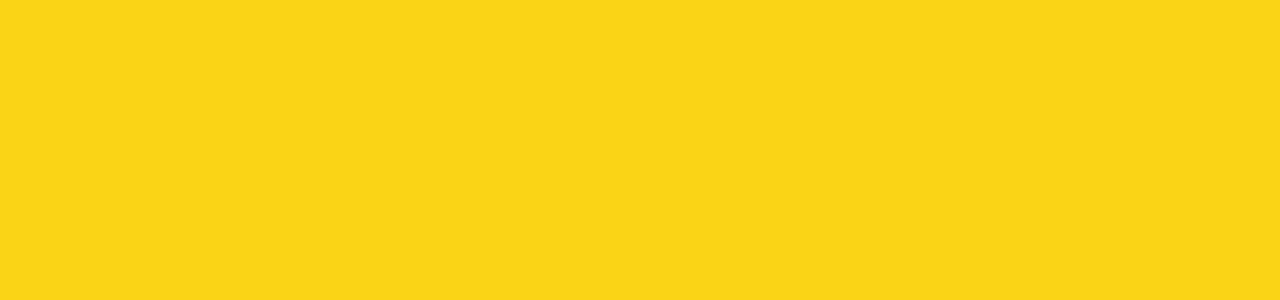
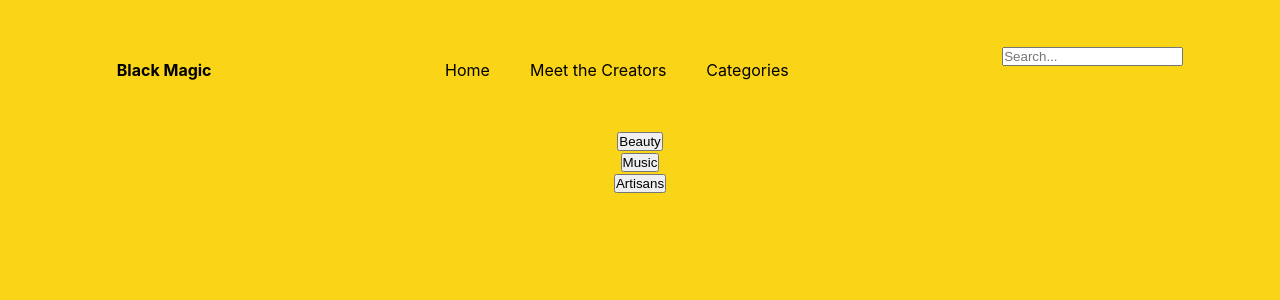
Before and after one commit to MobolanleAdebesin/black-magic-frontend, a React (Create React App) app: page /Categories in a window 1280 px wide. Shown: the top 300 px of the page. Built offline with nearby package versions, Linux system fonts and the light colour scheme.

Commit message:
successfully created the framework pages

```diff
--- a/src/App.css
+++ b/src/App.css
@@ -1,3 +1,4 @@
 body {
   background: rgb(250, 212, 22);
+  text-align: center;
 }
--- a/src/App.js
+++ b/src/App.js
@@ -1,14 +1,43 @@
-import React from 'react';
-import './App.css';
+import React, { Component } from 'react';
+import "./App.css";
+import { BrowserRouter as Router, Route } from "react-router-dom";
+// import "bootstrap/dist/css/bootstrap.min.css"
+import Navbar from "./Navbar";
+import Home from "./Home";
+import MeetTheCreators from "./MeetTheCreators";
+import Categories from "./Categories";
+import Beauty from "./Beauty";
+import Music from "./Music"
+import Artisans from "./Artisans";
+// import Insurance from "./Searchbyinsurance";
+// import Speciality from "./Searchbyspeciality";
+// import CreateProfile from "./Createprofile";
+// import DeleteProfile from "./Deleteprofile";
+// import EditProfile from "./Editprofile"
 
-function App() {
-  return (
-    <div className="App">
-      <header className="App-header">
+class App extends Component {
+  render() {
+    return (
+      <div className="App">
+        <Router>
+          <Navbar />
+          <br />
+          <Route path="/" exact component ={Home}/>
+          <Route path="/MeetTheCreators" exact component ={MeetTheCreators}/>
+          <Route path="/Categories" exact component ={Categories}/>
+          <Route path="/Categories/Beauty" exact component ={Beauty}/>
+          <Route path="/Categories/Music" component ={Music}/>
+          <Route path="/Categories/Artisans" component ={Artisans}/>
+          {/* <Route path="/Doctors/searchbyinsurance" component ={Insurance}/>
+          <Route path="/Doctors/searchbyspeciality" component ={Speciality}/>
+          <Route path="/DoctorEdit/createprofile" component ={CreateProfile}/>
+          <Route path="/DoctorEdit/editprofile" component ={EditProfile}/>
+          <Route path="/DoctorEdit/deleteprofile" component ={DeleteProfile}/> */}
+        </Router>
+      </div>
+    );
+  };
 
-      </header>
-    </div>
-  );
-}
+};
 
 export default App;
--- /dev/null
+++ b/src/Artisans.js
@@ -0,0 +1,13 @@
+import React, { Component } from 'react';
+import { Link } from 'react-router-dom';
+
+class Artisans extends Component {
+    render() {
+        return (
+            <div className="Home">
+                <h1>This is Black Artistry</h1>
+            </div>
+        )
+    }
+}
+export default Artisans;
--- /dev/null
+++ b/src/Beauty.js
@@ -0,0 +1,13 @@
+import React, { Component } from 'react';
+import { Link } from 'react-router-dom';
+
+class Beauty extends Component {
+    render() {
+        return (
+            <div className="Home">
+
+            </div>
+        )
+    }
+}
+export default Beauty;
--- /dev/null
+++ b/src/Categories.js
@@ -0,0 +1,34 @@
+import React, { Component } from 'react';
+import { Link } from 'react-router-dom';
+
+
+class Categories extends Component {
+    render() {
+        return (
+            <div>
+                <div>
+                    <Link to="/Categories/Beauty">
+                        <button>
+                            Beauty
+                        </button>
+                    </Link>
+                </div>
+                <div>
+                    <Link to="/Categories/Music">
+                        <button>
+                            Music
+                        </button>
+                    </Link>
+                </div>
+                <div>
+                    <Link to="/Categories/Artisans">
+                        <button>
+                            Artisans
+                        </button>
+                    </Link>
+                </div>
+            </div>
+        )
+    }
+}
+export default Categories;
--- /dev/null
+++ b/src/Home.js
@@ -0,0 +1,12 @@
+import React, { Component } from 'react';
+
+class Home extends Component {
+    render() {
+        return (
+            <div className="Home">
+                <h1>this is home</h1>
+            </div>
+        )
+    }
+}
+export default Home;
--- /dev/null
+++ b/src/MeetTheCreators.js
@@ -0,0 +1,12 @@
+import React, { Component } from 'react';
+
+class MeetTheCreators extends Component {
+    render() {
+        return (
+            <div className="Home">
+                <h1>this is MeetTheCreators</h1>
+            </div>
+        )
+    }
+}
+export default MeetTheCreators;
--- /dev/null
+++ b/src/Music.js
@@ -0,0 +1,13 @@
+import React, { Component } from 'react';
+import { Link } from 'react-router-dom';
+
+class Music extends Component {
+    render() {
+        return (
+            <div className="Home">
+                <h1>this is Black Music</h1>
+            </div>
+        )
+    }
+}
+export default Music;
--- /dev/null
+++ b/src/Navbar.css
@@ -0,0 +1,52 @@
+*{
+    color: black;
+    margin: 0 auto;
+    padding: 0;
+}
+
+h4{
+    padding: 30px 20px 0 20px;
+}
+h4:hover{
+    border-bottom: 2px solid black;
+}
+
+ul{
+    list-style-type: none;
+
+}
+
+a{
+    text-decoration: none;
+}
+
+li:hover{
+    border-bottom: 2px solid black;
+}
+
+li{
+    list-style-type: none;
+    color: black;
+    padding: 30px 20px 0 20px;
+    text-decoration: none;
+}
+
+h4{
+    color: black;
+}
+
+.Navbar{
+    margin: 30px auto;
+
+    width: 100%;
+    display: flex;
+    flex-direction: row;
+    justify-items: center;
+    align-items: center;
+}
+.NavBar{
+    display: flex;
+    flex-direction: row;
+    justify-items: center;
+    align-items: center;
+}
--- /dev/null
+++ b/src/Navbar.js
@@ -0,0 +1,35 @@
+import React, { Component } from 'react';
+import { Link } from 'react-router-dom';
+import "./Navbar.css";
+
+class Navbar extends Component {
+    render() {
+        return (
+            <div className="Navbar">
+                <div>
+                    <Link to="/">
+                        <h4>Black Magic</h4>
+                    </Link>
+                </div>
+                <div className="NavLinks">
+                    <ul className="NavBar">
+                        <Link to="/">
+                            <li>Home</li>
+                        </Link>
+                        <Link to="/Meetthecreators">
+                            <li>Meet the Creators</li>
+                        </Link>
+                        <Link to="/Categories">
+                            <li>Categories</li>
+                        </Link>
+                    </ul>
+                </div>
+                <div>
+                    <input type="text" value="" placeholder="Search..." />
+                </div>
+            </div>
+        )
+    }
+}
+
+export default Navbar;
```
Also changed, not shown: package.json (+13 -1 lines).
